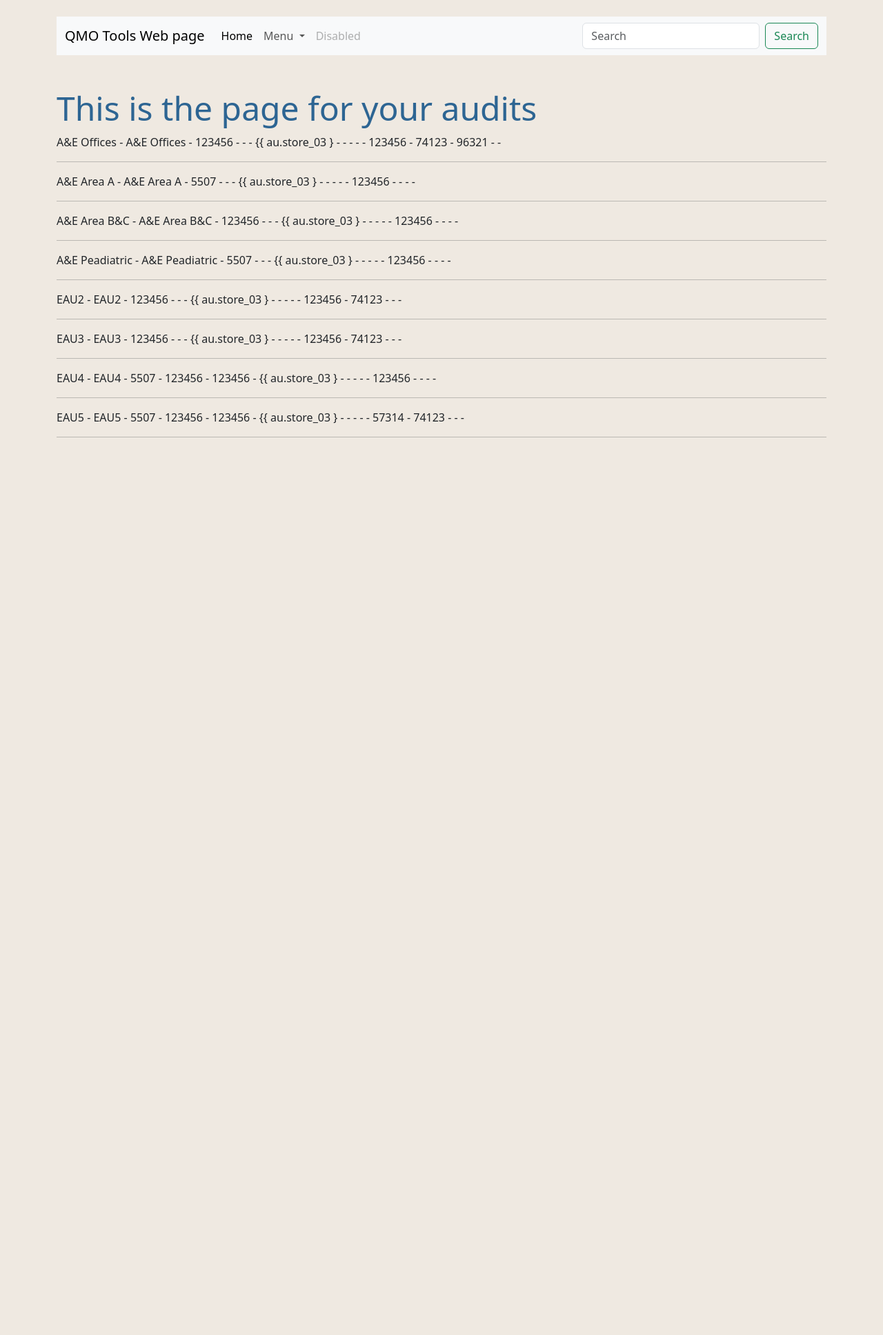
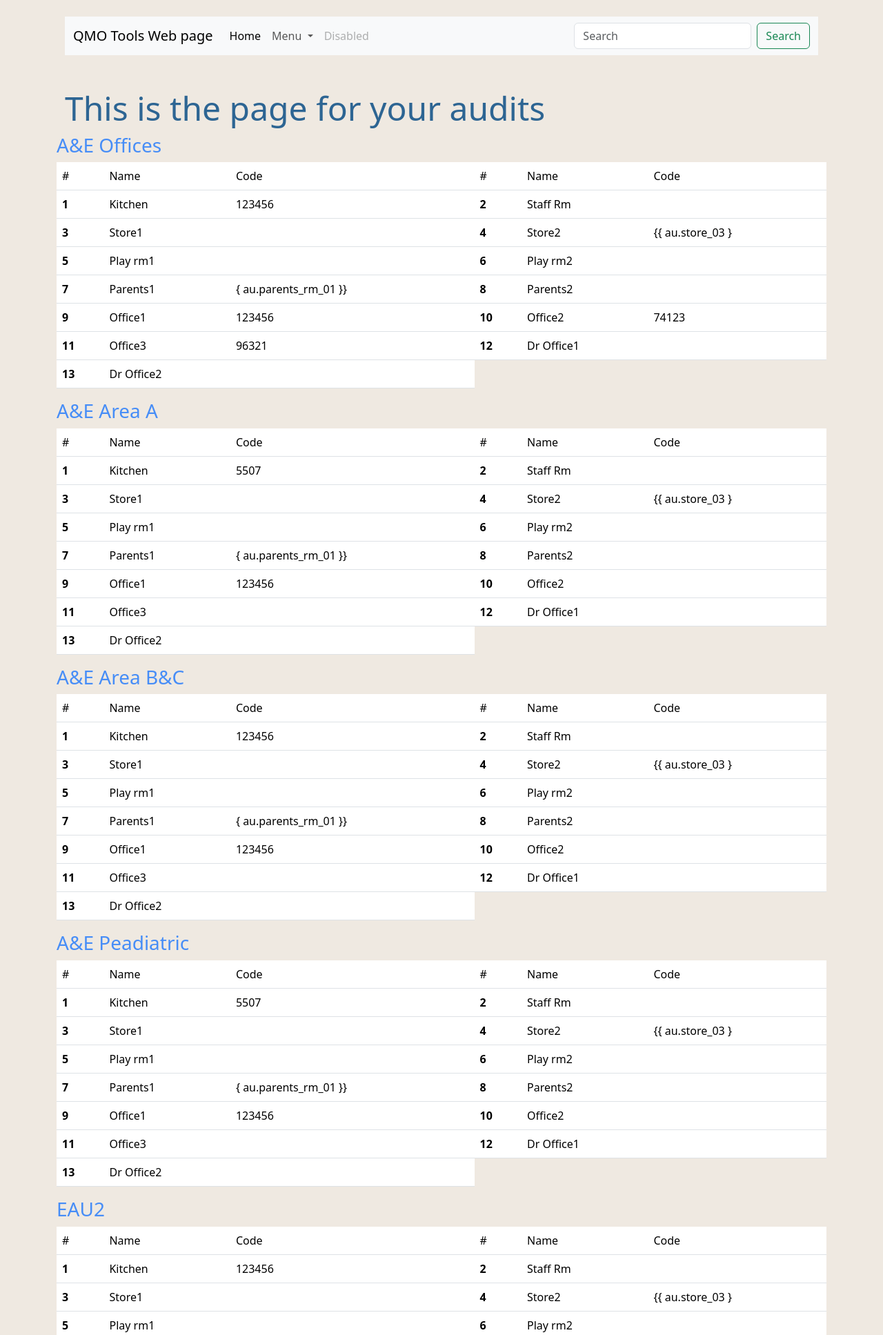
Before and after one commit to SpotlightPro/Django-project-Ext, a Django app: page /audits/ in a window 1280 px wide. Shown: the top 1935 px of the page at 69% size. Before the commit the page ends 634 px from the top, so only its background shows below. Run offline with Django 5.2, Linux system fonts and the light colour scheme; data comes from the database, SQL or seed files in the repository; both versions use the stored data as it was after the commit.

Commit message:
Day 4+: Added 3 more web pages to views and works fine. They just need ajbustment and beautifying which is my next step.

```diff
--- a/djangodb/static/css/main.css
+++ b/djangodb/static/css/main.css
@@ -3,6 +3,10 @@
     color: 111;
 
 }
+.sm-header div{
+    --bs-light-text-emphasis: #495057;
+}
+
 .header p{
     color: orange;
     background-color: #7teared717;
--- a/djangodb/webapp/templates/audits.html
+++ b/djangodb/webapp/templates/audits.html
@@ -2,16 +2,86 @@
 
 <div class="container">
     {%  block content %}
- <h1>This is the page for your audits</h1>
-    {% for au in all_audits %}
+     <h1>This is the page for your audits</h1>
+</div>
+{% for au in all_audits %}
+
+        <div class="text-primary text-opacity-75">
+            <h3>{{ au.audit_loc }}</h3>
+        </div>
+
+    <div class="table-responsive">
+        <table class="table">
+          <thead>
+            <tr>
+              <td scope="col">#</td>
+              <td scope="col">Name</td>
+              <td scope="col">Code</td>
+              <td scope="col">#</td>
+              <td scope="col">Name</td>
+              <td scope="col">Code</td>
+            </tr>
+          </thead>
+          <tbody>
+            <tr>
+              <th scope="row">1</th>
+              <td>Kitchen</td>
+              <td>{{ au.kitchen }}</td>
+              <th scope="row">2</th>
+              <td>Staff Rm</td>
+              <td>{{ au.store_01 }}</td>
+            </tr>
+            <tr>
+              <th scope="row">3</th>
+              <td>Store1</td>
+              <td>{{ au.store_02 }}</td>
+              <th scope="row">4</th>
+              <td>Store2</td>
+              <td>{{ au.store_03 }</td>
+            </tr>
+          <tr>
+              <th scope="row">5</th>
+             <td>Play rm1</td>
+             <td>{{ au.playground_01 }}</td>
+              <th scope="row">6</th>
+              <td>Play rm2</td>
+              <td>{{au.playground_02 }}</td>
+            </tr>
+          <tr>
+              <th scope="row">7</th>
+              <td>Parents1</td>
+              <td>{ au.parents_rm_01 }}</td>
+              <th scope="row">8</th>
+              <td>Parents2</td>
+              <td>{{ au.parents_rm_02 }}</td>
+            </tr>
+          <tr>
+              <th scope="row">9</th>
+              <td>Office1</td>
+              <td>{{ au.office_01 }}</td>
+              <th scope="row">10</th>
+              <td>Office2</td>
+              <td>{{ au.office_02 }}</td>
+            </tr><tr>
+              <th scope="row">11</th>
+              <td>Office3</td>
+              <td>{{ au.office_03 }}</td>
+              <th scope="row">12</th>
+              <td>Dr Office1</td>
+              <td>{{ au.doctors_office_01 }}</td>
+            </tr><tr>
+              <th scope="row">13</th>
+              <td>Dr Office2</td>
+               <td>{{ au.doctors_office_02 }}</td>
+            </tr>
 
 
 
-    <p>{{ au.audit_loc }} - {{ au.loc_name }} - {{ au.kitchen }} - {{ au.store_01 }} - {{ au.store_02 }} - {{ au.store_03 } -
-        {{ au.playground_01 }} - {{au.playground_02 }} - {{ au.parents_rm_01 }} - {{ au.parents_rm_02 }} - {{ au.office_01 }}
-        - {{ au.office_02 }} - {{ au.office_03 }} - {{ au.doctors_office_01 }} - {{ au.doctors_office_02 }}</p><hr>
 
-    {% endfor %}
 
-    {% endblock %}
-</div>
+          </tbody>
+        </table>
+    </div>
+
+  {% endfor %}
+{% endblock %}
--- a/djangodb/webapp/templates/base.html
+++ b/djangodb/webapp/templates/base.html
@@ -8,7 +8,7 @@
     <link rel="stylesheet" href="{% static 'css/main.css' %}">
 </head>
 <body>
-
+<div class="container">
     <br/>
     <div class="container">
         {% include "navbar.html" %}
@@ -34,6 +34,7 @@
 
         {% endblock %}
     </div>
+</div>
 
 <script src="https://cdn.jsdelivr.net/npm/@popperjs/core@2.11.8/dist/umd/popper.min.js" integrity="sha384-I7E8VVD/ismYTF4hNIPjVp/Zjvgyol6VFvRkX/vR+Vc4jQkC+hVqc2pM8ODewa9r" crossorigin="anonymous"></script>
 <script src="https://cdn.jsdelivr.net/npm/bootstrap@5.3.3/dist/js/bootstrap.min.js" integrity="sha384-0pUGZvbkm6XF6gxjEnlmuGrJXVbNuzT9qBBavbLwCsOGabYfZo0T0to5eqruptLy" crossorigin="anonymous"></script>
```
Also changed, not shown: djangodb/db.sqlite3. Lines whose indentation alone changed are shown as unchanged.
